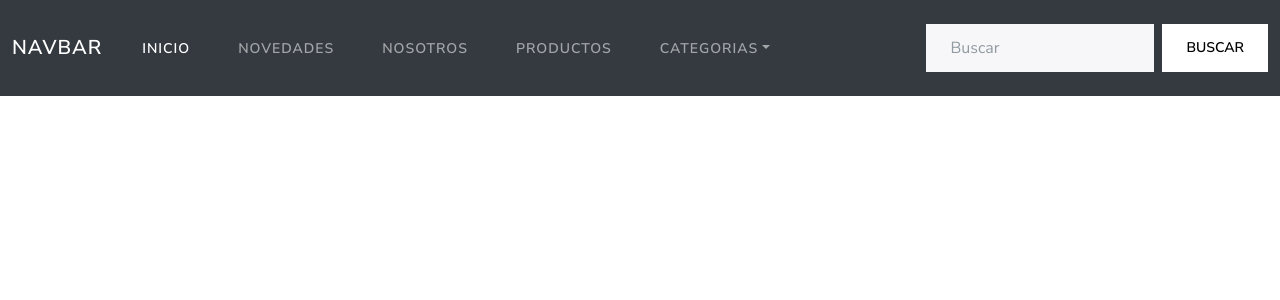
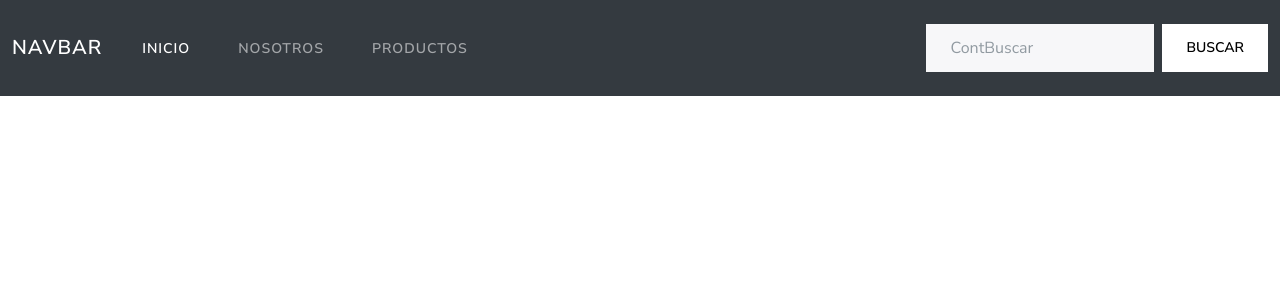
Before and after one commit to srita-m/Desafios, a React (Create React App) app in the folder app-react/: page / in a window 1280 px wide. Shown: the top 300 px of the page. Built offline with nearby package versions, Linux system fonts and the light colour scheme.

Commit message:
second commit

```diff
--- a/app-react/src/components/App.jsx
+++ b/app-react/src/components/App.jsx
@@ -1,50 +1,12 @@
 import './App.css';
+import NavBar from './NavBar';
+
 
 function App() {
   return (
-    <div className="">
-     <nav className="navbar navbar-expand-lg navbar-dark bg-dark">
-  <div className="container-fluid">
-    <a className="navbar-brand" href="#">Navbar</a>
-    <button className="navbar-toggler" type="button" data-bs-toggle="collapse" data-bs-target="#navbarColor02" aria-controls="navbarColor02" aria-expanded="false" aria-label="Toggle navigation">
-      <span className="navbar-toggler-icon" />
-    </button>
-    <div className="collapse navbar-collapse" id="navbarColor02">
-      <ul className="navbar-nav me-auto">
-        <li className="nav-item">
-          <a className="nav-link active" href="#">Inicio
-            <span className="visually-hidden">(current)</span>
-          </a>
-        </li>
-        <li className="nav-item">
-          <a className="nav-link" href="#">Novedades</a>
-        </li>
-        <li className="nav-item">
-          <a className="nav-link" href="#">Nosotros</a>
-        </li>
-        <li className="nav-item">
-          <a className="nav-link" href="#">Productos</a>
-        </li>
-        <li className="nav-item dropdown">
-          <a className="nav-link dropdown-toggle" data-bs-toggle="dropdown" href="#" role="button" aria-haspopup="true" aria-expanded="false">Categorias</a>
-          <div className="dropdown-menu">
-            <a className="dropdown-item" href="#">Workshops </a>
-            <a className="dropdown-item" href="#">digitales</a>
-            <a className="dropdown-item" href="#">análogos</a>
-            <div className="dropdown-divider" />
-            <a className="dropdown-item" href="#">Especiales</a>
-          </div>
-        </li>
-      </ul>
-      <form className="d-flex">
-        <input className="form-control me-sm-2" type="text" placeholder="Buscar" />
-        <button className="btn btn-secondary my-2 my-sm-0" type="submit">Buscar</button>
-      </form>
-    </div>
-  </div>
-</nav>
-
-    </div>
+    <>
+    <NavBar/>
+    </>
   );
 }
 
--- /dev/null
+++ b/app-react/src/components/NavBar.jsx
@@ -0,0 +1,37 @@
+import React from 'react';
+import Form from './form';
+
+const NavBar = () => {
+    return (
+        <div>
+                <div className="">
+     <nav className="navbar navbar-expand-lg navbar-dark bg-dark">
+  <div className="container-fluid">
+    <a className="navbar-brand" href="#">Navbar</a>
+    <button className="navbar-toggler" type="button" data-bs-toggle="collapse" data-bs-target="#navbarColor02" aria-controls="navbarColor02" aria-expanded="false" aria-label="Toggle navigation">
+    </button>
+    <div className="collapse navbar-collapse" id="navbarColor02">
+      <ul className="navbar-nav me-auto">
+        <li className="nav-item">
+          <a className="nav-link active" href="#">Inicio
+            <span className="visually-hidden">(current)</span>
+          </a>
+        </li>
+        <li className="nav-item">
+          <a className="nav-link" href="#">Nosotros</a>
+        </li>
+        <li className="nav-item">
+          <a className="nav-link" href="#">Productos</a>
+        </li>
+      </ul>
+      <Form contBuscar ="Productos"/>
+    </div>
+  </div>
+</nav>
+
+    </div>
+        </div>
+    );
+}
+
+export default NavBar;
--- /dev/null
+++ b/app-react/src/components/form.jsx
@@ -0,0 +1,14 @@
+import React from 'react';
+
+const Form = ({ContBuscar}) => {
+    return (
+        <>
+            <form className="d-flex">
+                <input className="form-control me-sm-2" type="text" placeholder="ContBuscar" />
+                <button className="btn btn-secondary my-2 my-sm-0" type="submit">Buscar</button>
+            </form>
+        </>
+    );
+}
+
+export default Form;
```
